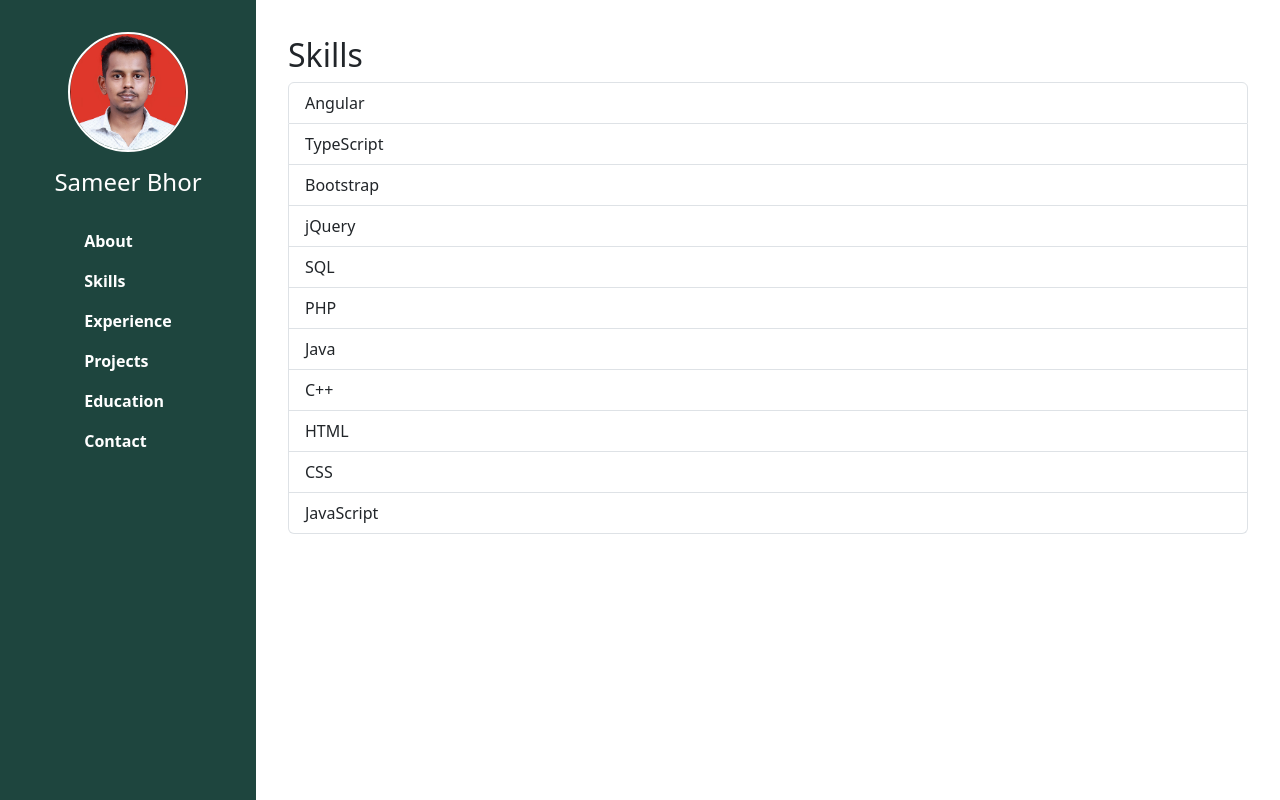
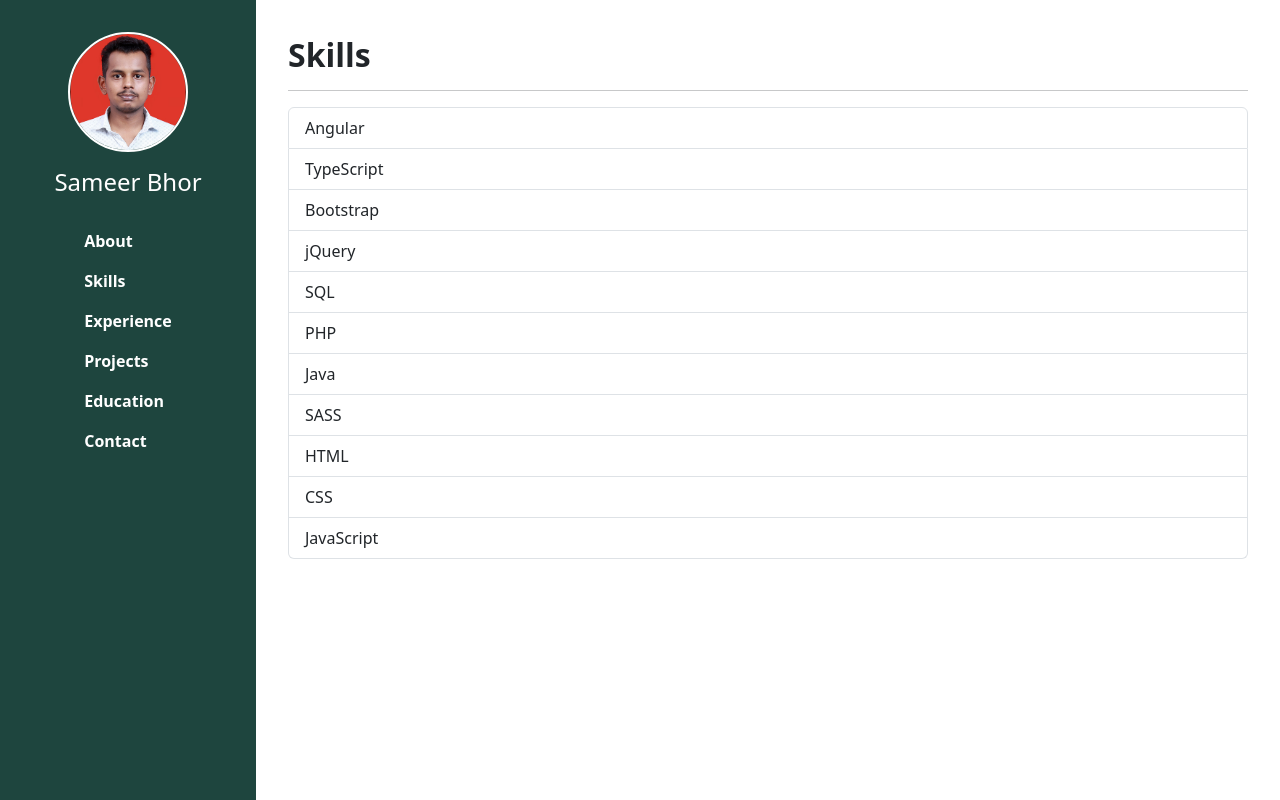
Before and after one commit to Sameerbhor17/portfolio, an Angular app: page /skills in a window 1280 px wide. Built offline with nearby package versions, Linux system fonts and the light colour scheme.

Commit message:
my-portfolio-app-skills-changes

```diff
--- a/src/app/components/skills/skills.html
+++ b/src/app/components/skills/skills.html
@@ -1,5 +1,6 @@
 <div class="container p-1r">
-  <h2>Skills</h2>
+  <h2><b>Skills</b></h2>
+  <hr>
   <ul class="list-group">
     <li class="list-group-item">Angular</li>
     <li class="list-group-item">TypeScript</li>
@@ -8,7 +9,7 @@
     <li class="list-group-item">SQL</li>
     <li class="list-group-item">PHP</li>
     <li class="list-group-item">Java</li>
-    <li class="list-group-item">C++</li>
+    <li class="list-group-item">SASS</li>
     <li class="list-group-item">HTML</li>
     <li class="list-group-item">CSS</li>
     <li class="list-group-item">JavaScript</li>
```
